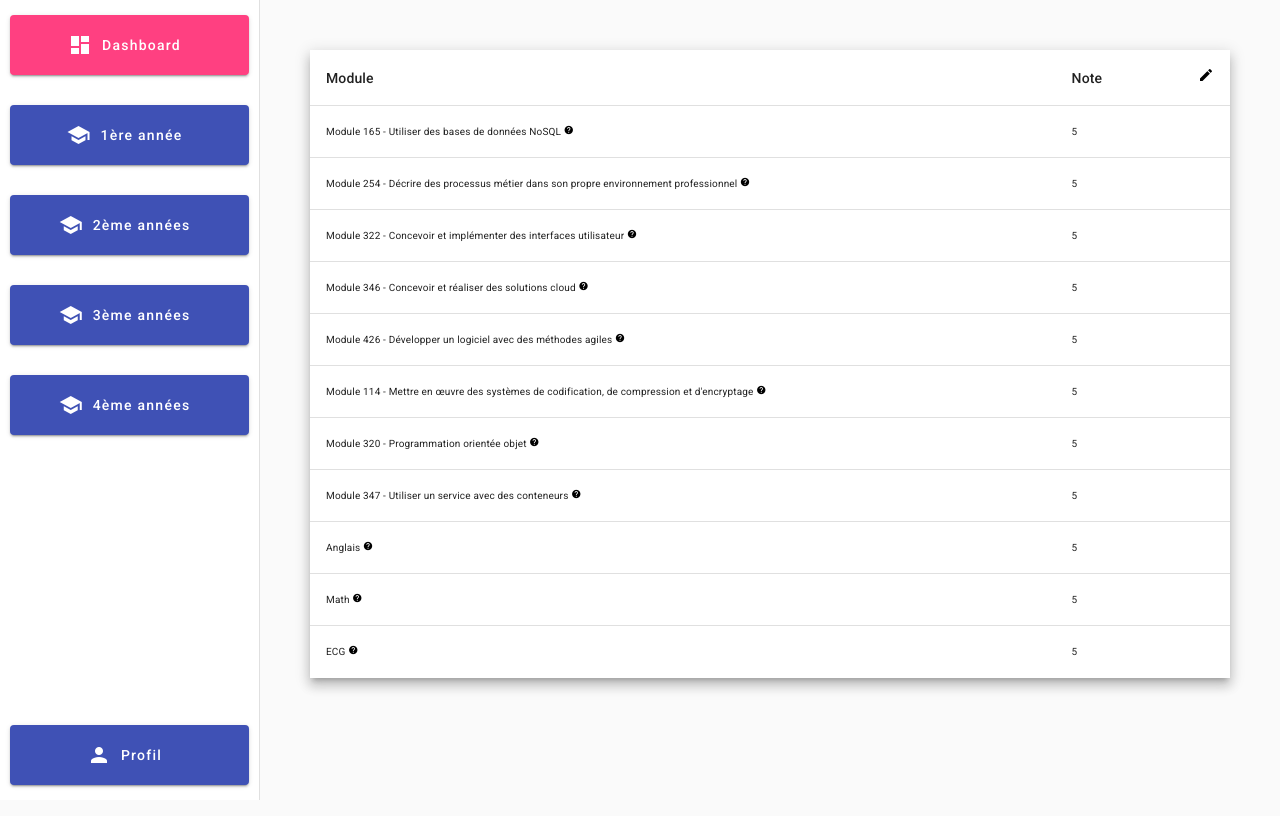
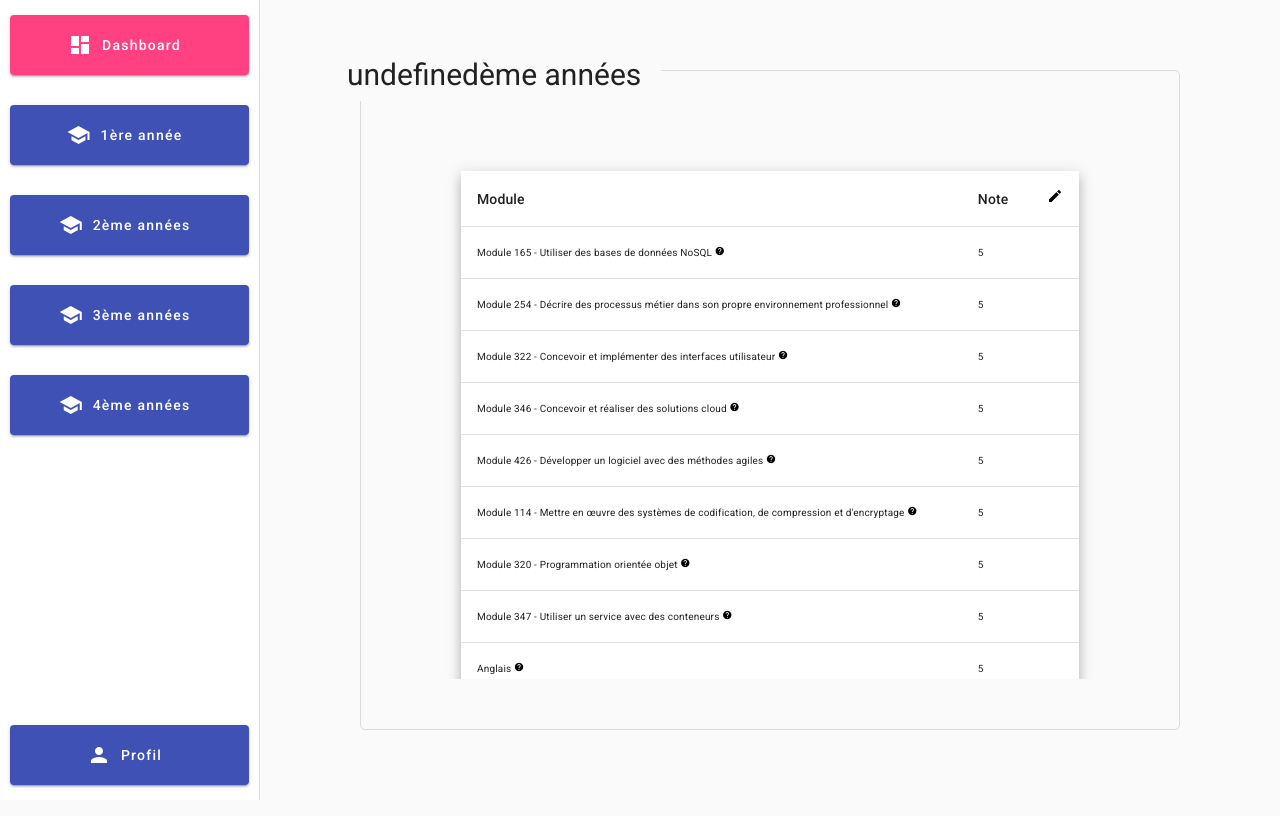
Before and after one commit to GinierClasses/322-426-projet-team-rocket, an Angular app: page /grades in a window 1280 px wide. Built offline with nearby package versions, Linux system fonts and the light colour scheme.

Commit message:
added the component grades-table

```diff
--- a/src/app/app.component.html
+++ b/src/app/app.component.html
@@ -1,5 +1,2 @@
 <router-outlet>
-  <app-sidebar>
-    <app-grades-table></app-grades-table>
-  </app-sidebar>
 </router-outlet>
--- a/src/app/app.module.ts
+++ b/src/app/app.module.ts
@@ -15,10 +15,11 @@ import {StepperComponent} from "./components/stepper/stepper.component";
 import {MatInputModule} from "@angular/material/input";
 import {GradesTableComponent} from "./components/grades-table/grades-table.component";
 import {MatTableModule} from "@angular/material/table";
-import {PageGradesTableComponent} from "./components/page-grades-table/page-grades-table.component";
+import {GradesTablePageComponent} from "./components/grades-table-page/grades-table-page.component";
+
 
 @NgModule({
-  declarations: [AppComponent, SidebarComponent, StepperComponent, TitleBoxContainerComponent, GradesTableComponent, PageGradesTableComponent],
+  declarations: [AppComponent, SidebarComponent, StepperComponent, TitleBoxContainerComponent, GradesTableComponent, GradesTablePageComponent],
   imports: [BrowserModule, AppRoutingModule, BrowserAnimationsModule, MatSidenavModule, MatButtonModule, MatStepperModule, ReactiveFormsModule, MatFormFieldModule, MatInputModule, MatTableModule],
   providers: [],
   bootstrap: [AppComponent],
--- a/src/app/components/grades-table-page/grades-table-page.component.html
+++ b/src/app/components/grades-table-page/grades-table-page.component.html
@@ -1,5 +1,7 @@
 <app-sidebar>
   <app-title-box-container [dynamicTitle]="title">
-    <h1>{{year}}</h1>
+    <app-grades-table>
+      <h1>{{year}}</h1>
+    </app-grades-table>
   </app-title-box-container>
 </app-sidebar>
```
